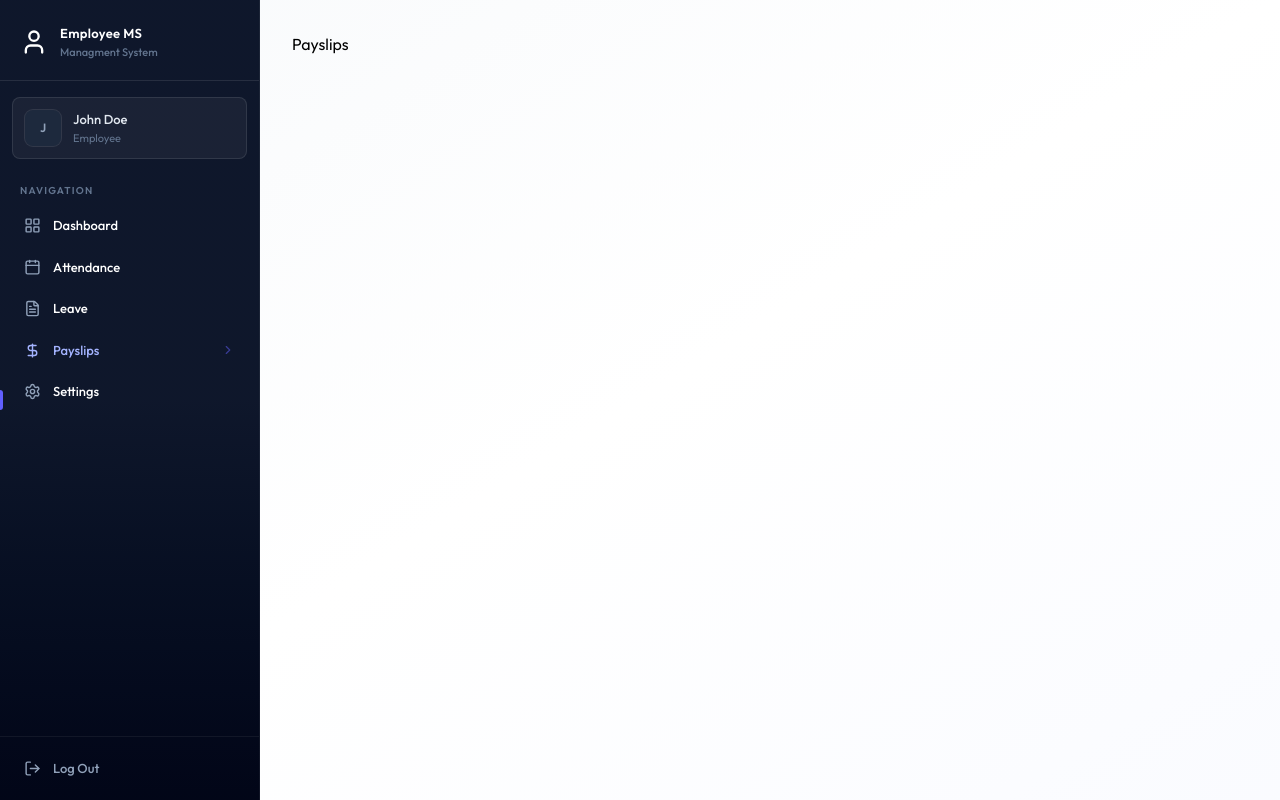
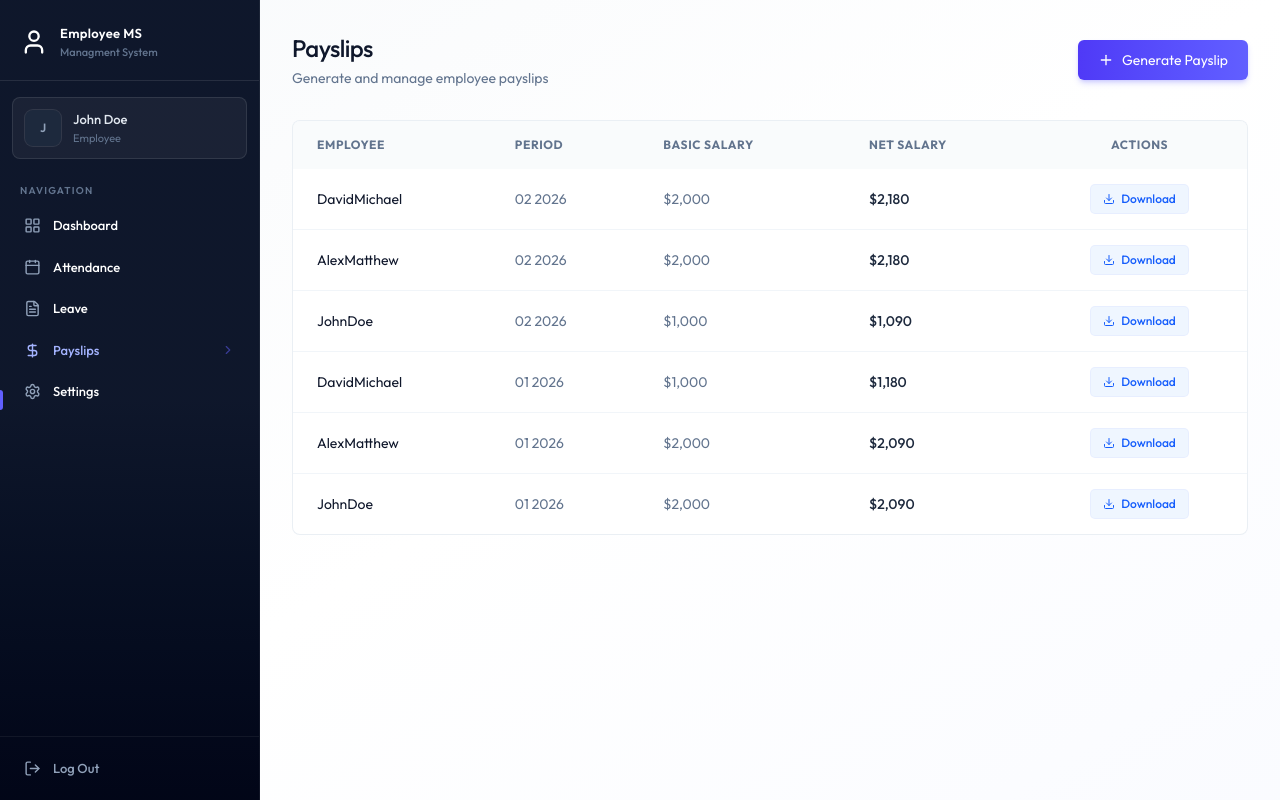
Before and after one commit to Karim-Aridj/FullStack-EMS, a React (Vite) app in the folder client/: page /payslips in a window 1280 px wide. Built offline with nearby package versions, Linux system fonts and the light colour scheme.

Commit message:
Completed Paylip page UI

```diff
--- /dev/null
+++ b/client/src/components/payslip/GeneratePayslipForm.jsx
@@ -0,0 +1,107 @@
+import { Loader2, Plus, PlusIcon, X } from 'lucide-react'
+import React, { useState } from 'react'
+
+const GeneratePayslipForm = ({employees, onSuccess}) => {
+    const [isOpen, setIsOpen] = useState(false)
+    const [loading, setLoading] = useState(false)
+
+
+    if(!isOpen) return (
+        <button onClick={()=> setIsOpen(true)}
+        className='btn-primary flex items-center gap-2'>
+            <Plus className='w-4 h-4' /> Generate Payslip
+        </button>
+    )
+
+    const handleSubmit = async (e) => {
+        e.preventDefault();
+    }
+
+
+  return (
+    <div className='fixed inset-0 bg-black/40 backdrop-blur-sm flex
+    items-center justify-center z-50 p-4'>
+
+        <div className='card max-w-lg w-full p-6 animate-slide-up'>
+
+            <div className='flex justify-between items-center mb-6'>
+                <h3 className='text-lg font-bold text-slate-900'>Generate Monthly Payslip</h3>
+                <button onClick={()=> setIsOpen(false)}
+                className='text-slate-400 hover:text-slate-600p-1'>
+                    <X size={20}/>
+                </button>
+            </div>
+            <form onSubmit={handleSubmit} className='space-y-4'>
+                {/** slect employee */}
+
+                <div>
+                    <label className='block text-sm font-medium
+                    text-slate-700 mb-2'>Employee</label>
+                    <select name="employeeId" required>
+                        {employees.map((e)=>(
+                            <option key={e.id} value={e.id}>
+                                {e.firstName} {e.lastName} ({e.position})
+                            </option>
+                        ))}
+                    </select>
+                </div>
+                {/**select month & year */}
+                <div className='grid grid-cols-2 gap-4'>
+                    <div>
+                        <label className='block text-sm font-medium
+                    text-slate-700 mb-2'>Month</label>
+                    <select name="month">
+                        {Array.from({length: 12}, (_, i)=> i + 1).map((m)=>(
+                            <option key={m} value={m}>
+                                {m}
+                            </option>
+
+                        ))}
+                    </select>
+                    </div>
+                    <div>
+                        <label className='block text-sm font-medium
+                    text-slate-700 mb-2'>Year</label>
+                    <input type="number" name="year" defaultValue={new Date().getFullYear()} />
+                    </div>
+                </div>
+                {/** Basic salary */}
+                 <div>
+                    <label className='block text-sm font-medium
+                    text-slate-700 mb-2'>Basic Salary</label>
+                    <input type="number" name="basicSalary" required placeholder='5000' />
+                </div>
+
+
+                {/** Allowance & Deductions*/}
+
+                <div className='grid grid-cols-2 gap-4'>
+                    <div>
+                       <label className='block text-sm font-medium
+                       text-slate-700 mb-2'>Allowance</label>
+                       <input type="number" name="allowances" defaultValue="0" />
+                   </div>
+                    <div>
+                       <label className='block text-sm font-medium
+                       text-slate-700 mb-2'>Deductions</label>
+                       <input type="number" name="deductions" defaultValue="0" />
+                   </div>
+                </div>
+
+                {/**buttons */}
+                <div className='flex justify-end gap-3 pt-2'>
+                    <button onClick={()=> setIsOpen(false)} type='button' className='btn-secondary'>
+                      Cancel
+                    </button>
+                    <button  disabled={loading} type='submit' className='btn-primary flex items-center'>
+                      {loading && <Loader2 className='w-4 h-4 mr-2 animate-spin'/>}
+                      Generate
+                    </button>
+                </div>
+            </form>
+        </div>
+    </div>
+  )
+}
+
+export default GeneratePayslipForm
--- /dev/null
+++ b/client/src/components/payslip/PayslipList.jsx
@@ -0,0 +1,72 @@
+import { format } from 'date-fns'
+import { Download } from 'lucide-react'
+import React from 'react'
+
+const PayslipList = ({payslips, isAdmin}) => {
+  return (
+    <div className='card overflow-hidden'>
+            <div className='overflow-x-auto'>
+                <table className='table-modern'>
+                    <thead>
+                        <tr>
+                            {isAdmin && <th>Employee</th> }
+                            <th>Period</th>
+                            <th>Basic Salary</th>
+                            <th>Net Salary</th>
+                            <th className='text-center'>Actions</th>
+                        </tr>
+                    </thead>
+                    <tbody>
+                        {payslips.length === 0 ? (
+                            <tr>
+                                <td colSpan={isAdmin ? 5 : 4} className='text-center py-12
+                                text-slate-400'>
+                                    No Payslips found
+                                </td>
+                            </tr>
+                        ):(
+                            payslips.map((payslip)=> {
+                                return (
+                                    <tr key={payslip._id || payslip.id}>
+                                        {isAdmin && (
+                                             <td className='text-slate-900'>
+                                            {payslip.employee?.firstName}
+                                            {payslip.employee?.lastName}
+                                        </td>
+                                        )}
+                                        <td className='text-slate-500'>
+                                            {format(new Date(payslip.year, payslip.month - 1), "MM yyyy")}
+                                        </td>
+                                        <td className='text-slate-500'>
+                                            ${payslip.basicSalary?.toLocaleString()}
+                                        </td>
+                                        <td className='font-medium text-slate-800'>
+                                            ${payslip.netSalary?.toLocaleString()}
+                                        </td>
+                                        <td className='text-center'>
+                                            <button onClick={()=> window.open(`/print/payslips/${payslip._id || payslip.id}`)} className='inline-flex items-center
+                                            px-3 py-1.5 text-xs font-medium
+                                            rounded text-blue-600 bg-blue-50
+                                            hover:bg-blue-100 transition-colors
+                                            ring-1 ring-blue-600/10'>
+                                                <Download className='w-3 h-3 mr-1.5'/>
+                                                Download
+                                            </button>
+                                        </td>
+
+
+
+
+                                    </tr>
+                                )
+                            })
+                        )}
+                    </tbody>
+                </table>
+            </div>
+
+        </div>
+  )
+}
+
+export default PayslipList
--- a/client/src/pages/Payslips.jsx
+++ b/client/src/pages/Payslips.jsx
@@ -1,7 +1,50 @@
+import { useCallback, useEffect, useState } from "react"
+import {dummyEmployeeData, dummyPayslipData} from "../assets/assets"
+import Loading from "../components/Loading"
+import { useActionState } from "react"
+import PayslipList from "../components/payslip/PayslipList"
+import GeneratePayslipForm from "../components/payslip/GeneratePayslipForm"
+
 
 const Payslips = () => {
+  const [payslips, setPayslips] = useState([])
+  const [employees, setEmployees] = useState([])
+  const [loading, setLoading] = useState(true);
+  const isAdmin = true;
+
+
+
+  const fetchPayslips = useCallback(async()=>{
+    setPayslips(dummyPayslipData)
+    setTimeout(()=>{
+      setLoading(false);
+    }, 1000);
+  },[])
+
+  useEffect(()=>{
+    fetchPayslips()
+  },[fetchPayslips])
+
+  useEffect(()=>{
+    if(isAdmin) setEmployees(dummyEmployeeData)
+  },[isAdmin])
+
+  if(loading) return <Loading />
+
   return (
-    <div>Payslips</div>
+    <div className="animate-fade-in">
+      <div className="flex flex-col sm:flex-row justify-between items-start
+      sm:items-center gap-4 mb-8">
+        <div>
+          <h1 className="page-title">Payslips</h1>
+          <p className="page-subtitle">{isAdmin ? "Generate and manage employee payslips" : "Your payslip history"}</p>
+        </div>
+        {isAdmin && <GeneratePayslipForm employees = {employees} onSuccess={fetchPayslips}/>}
+      </div>
+
+      <PayslipList payslips={payslips} isAdmin={isAdmin}/>
+
+    </div>
   )
 }
 
```
